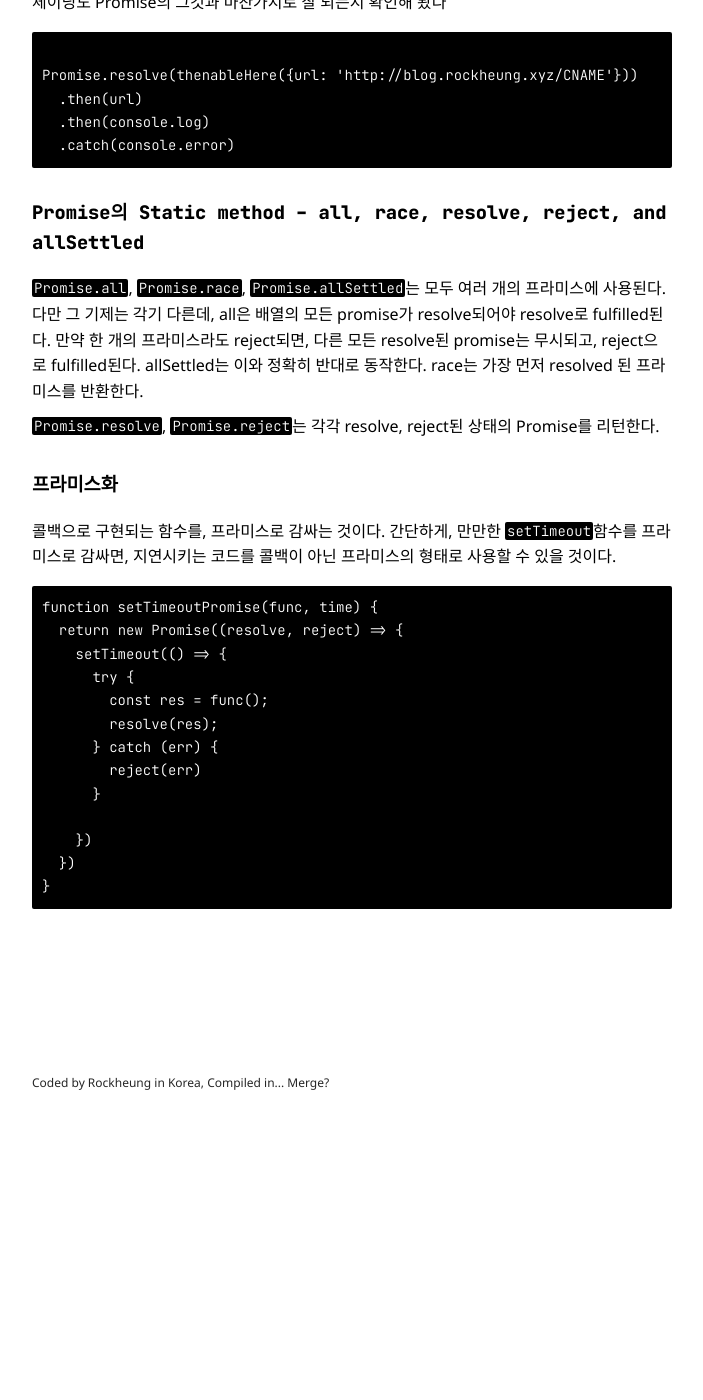
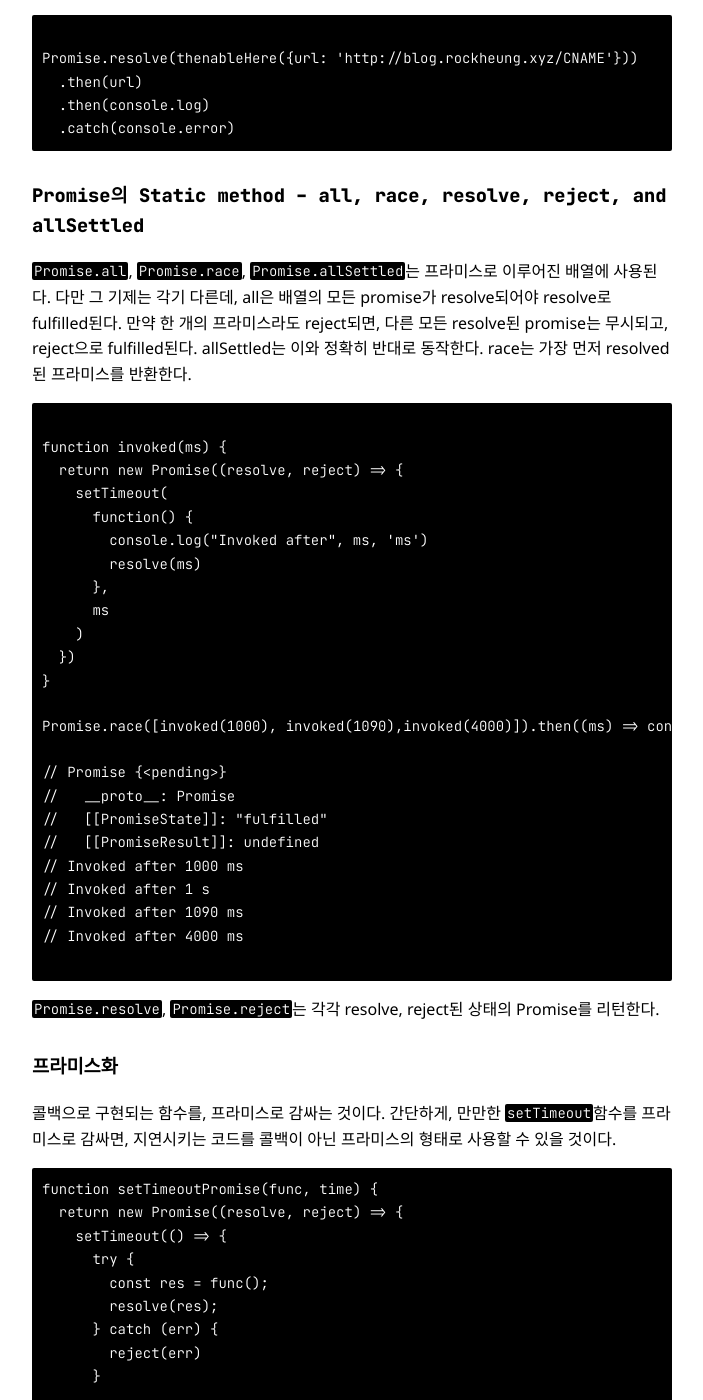
Before and after one commit to Rockheung/rockheung.github.io, a Jekyll site: the page built from _posts/2020-10-30-모던-JavaScript-튜토리얼-프라미스와-async-await-2.md, in a window 1280 px wide and 1400 px high, scrolled down 1947 px. Shown: the whole window, without its empty margins (288-991 px from the left). Built offline with Jekyll 4.4.1, drawn with Linux system fonts in a browser that asks for light colours; some web fonts are replaced; before the commit the page ends 3081 px from its top, so only the background shows below that; some of the changed text lies outside the part shown.

Commit message:
레이아웃 변경, 글 수정

````diff
--- a/_layouts/post.html
+++ b/_layouts/post.html
@@ -3,5 +3,5 @@
 ---
 
 <a href="{{ site.url }}">{{ site.theme_config.back_home_text }}/</a>
-<h1>{{ page.title }}</h1>
+<h2>{{ page.title }}</h2>
 {{ content }}
--- a/_posts/2020-10-30-모던-JavaScript-튜토리얼-프라미스와-async-await-2.md
+++ b/_posts/2020-10-30-모던-JavaScript-튜토리얼-프라미스와-async-await-2.md
@@ -10,7 +10,7 @@
 
 ```javascript
 
-new Promise((resolve) => {
+new Promise(function executor(resolve) {
   throw new Error()
 })
 .catch(errorHandler)
@@ -22,7 +22,7 @@
 
 ```javascript
 
-new Promise((resolve, reject) => {
+new Promise(function executor(resolve, reject)  {
   reject(new Error());
 })
 .catch(errorHandler)
@@ -33,17 +33,17 @@
 
 ```javascript
 
-new Promise((resolve, reject) => {
+new Promise(function executor(resolve, reject) {
   resolve('ok');
 })
-.then((ok)=> throw new Error())
+.then((ok)=> { throw new Error() } )
 .catch(errorHandler)
 
 ```
 
 ### thenable
 
-[Promise.resolve()](https://developer.mozilla.org/ko/docs/Web/JavaScript/Reference/Global_Objects/Promise/resolve)에서 등장한 thenable을 사용해봤다.
+**[Promise.resolve()](https://developer.mozilla.org/ko/docs/Web/JavaScript/Reference/Global_Objects/Promise/resolve){:other target="_blank"}**에서 등장한 thenable을 사용해봤다.
 
 ```javascript
 
@@ -92,7 +92,34 @@
 
 ### Promise의 Static method - all, race, resolve, reject, and allSettled
 
-`Promise.all`, `Promise.race`, `Promise.allSettled`는 모두 여러 개의 프라미스에 사용된다. 다만 그 기제는 각기 다른데, all은 배열의 모든 promise가 resolve되어야 resolve로 fulfilled된다. 만약 한 개의 프라미스라도 reject되면, 다른 모든 resolve된 promise는 무시되고, reject으로 fulfilled된다. allSettled는 이와 정확히 반대로 동작한다. race는 가장 먼저 resolved 된 프라미스를 반환한다.
+`Promise.all`, `Promise.race`, `Promise.allSettled`는 프라미스로 이루어진 배열에 사용된다. 다만 그 기제는 각기 다른데, all은 배열의 모든 promise가 resolve되어야 resolve로 fulfilled된다. 만약 한 개의 프라미스라도 reject되면, 다른 모든 resolve된 promise는 무시되고, reject으로 fulfilled된다. allSettled는 이와 정확히 반대로 동작한다. race는 가장 먼저 resolved 된 프라미스를 반환한다.
+
+```javascript
+
+function invoked(ms) {
+  return new Promise((resolve, reject) => {
+    setTimeout(
+      function() {
+        console.log("Invoked after", ms, 'ms')
+        resolve(ms)
+      },
+      ms
+    )
+  })
+}
+
+Promise.race([invoked(1000), invoked(1090),invoked(4000)]).then((ms) => console.log('Invoked after', ms/1000, 's'))
+
+// Promise {<pending>}
+//   __proto__: Promise
+//   [[PromiseState]]: "fulfilled"
+//   [[PromiseResult]]: undefined
+// Invoked after 1000 ms
+// Invoked after 1 s
+// Invoked after 1090 ms
+// Invoked after 4000 ms
+
+```
 
 `Promise.resolve`, `Promise.reject`는 각각 resolve, reject된 상태의 Promise를 리턴한다.
 
````
